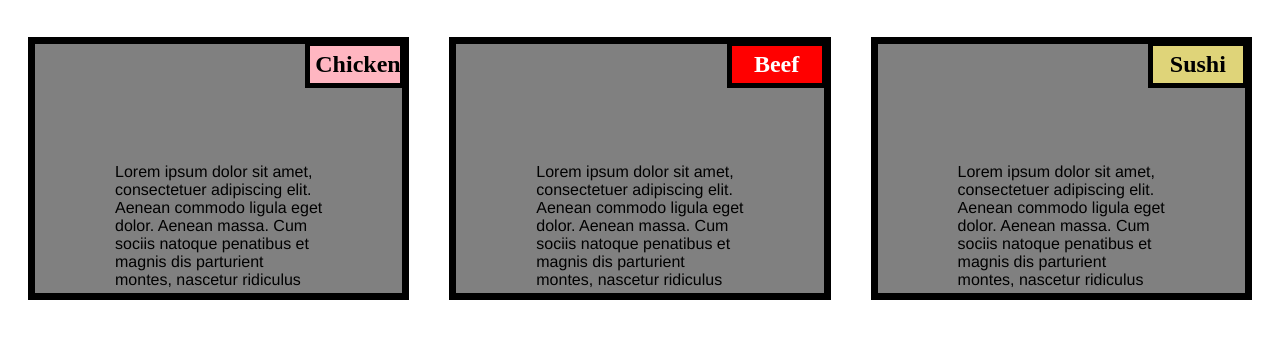
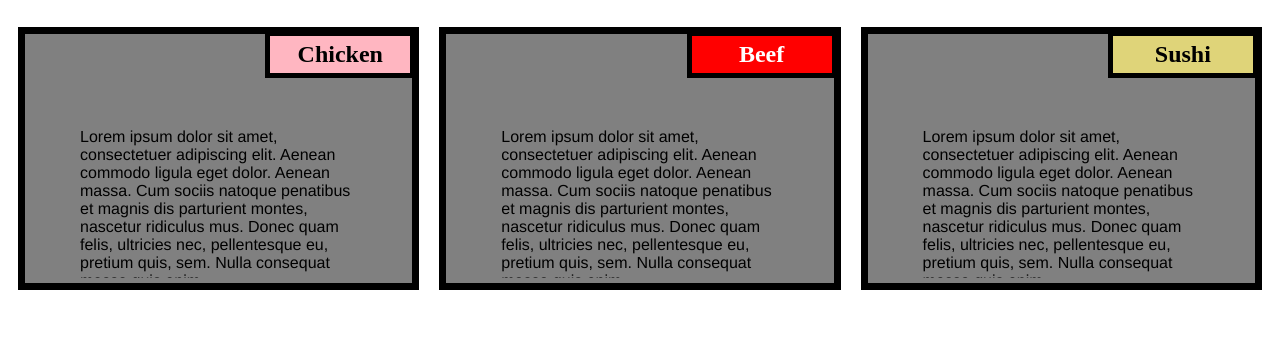
Before and after one commit to tabbu3002/tabbu3002.github.io, a plain HTML site: page module2/index.html in a window 1280 px wide. Shown: the part 139-478 px from the top of the page. Drawn offline with Linux system fonts and the light colour scheme.

Commit message:
Update stylepage.css

```diff
--- a/module2/stylepage.css
+++ b/module2/stylepage.css
@@ -15,7 +15,7 @@
 
     section {
         position: relative;
-        padding: 20px;
+        padding: 10px;
         width: 95%;
     }
 
@@ -37,7 +37,7 @@
     .sub1 {
         color: black;
         float: right;
-        width: 100px;
+        width: 150px;
         padding: 5px;
         margin: -3px -3px 0px;
         border: 5px solid black;
@@ -51,7 +51,7 @@
     .sub2 {
         float: right;
         color: white;
-        width: 100px;
+        width: 150px;
         padding: 5px;
         margin: -3px -3px 0px;
         border: 5px solid black;
@@ -65,7 +65,7 @@
     .sub3 {
         color: black;
         float: right;
-        width: 100px;
+        width: 150px;
         padding: 5px;
          margin: -3px -3px 0px;
         border: 5px solid black;
@@ -77,7 +77,7 @@
     }
 
     .content {
-        padding: 75px;
+        padding: 50px;
         border: none;
         background-color: gray;
         font-family: Helvetica;
```
